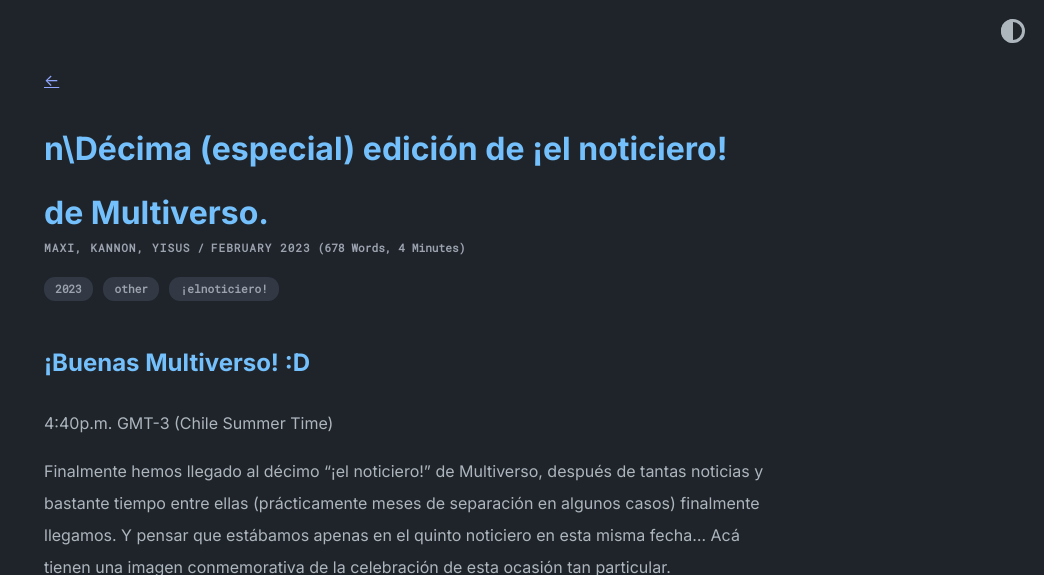
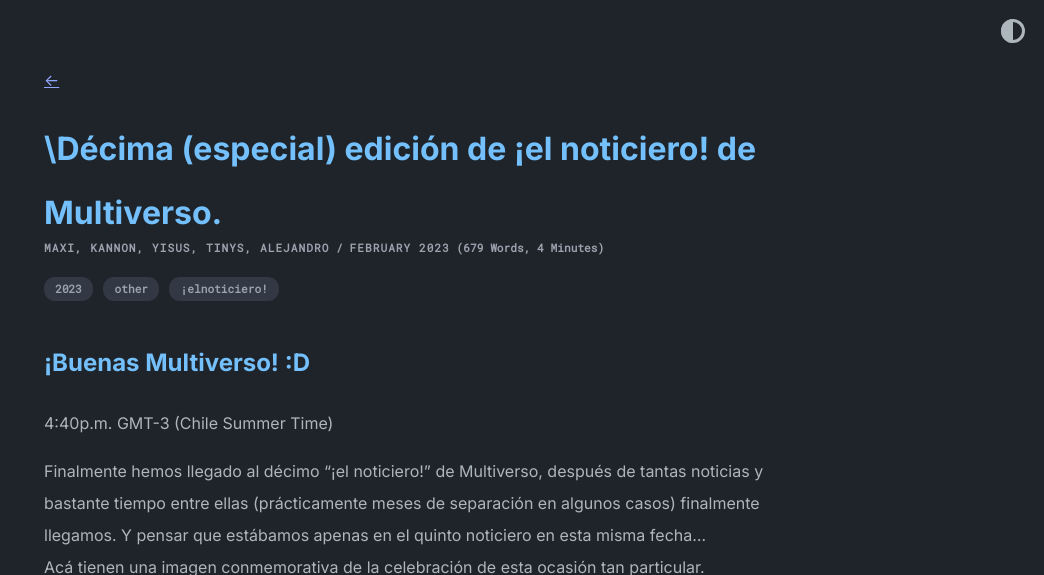
Before and after one commit to fixmyblock/noticiero, a Jekyll site: the page built from _posts/2023-02-14-décima-y-especial-edición-de-elnoticiero-de-multiverso.md, in a window 1280 px wide and 900 px high, cut to the strip 0-575 px from the top of the window. Shown: the whole strip, without its empty margins (236-1280 px from the left). Built offline with Jekyll 4.4.1, drawn with Linux system fonts in a browser that asks for light colours; some of the changed text lies outside the part shown.

```diff
--- a/_config.yml
+++ b/_config.yml
@@ -35,7 +35,7 @@ theme_config:
   home:
     title_projects: Projects
     title_misc_list: Details
-    title_blog: Blog
+    title_blog: Posts
     title_old_projects: Old Projects
 
 soopr:
--- a/_posts/2023-02-14-décima-y-especial-edición-de-elnoticiero-de-multiverso.md
+++ b/_posts/2023-02-14-décima-y-especial-edición-de-elnoticiero-de-multiverso.md
@@ -1,7 +1,7 @@
 ---
 layout: post
-title: n\Décima (especial) edición de ¡el noticiero! de Multiverso.
-author: Maxi, Kannon, Yisus
+title: \Décima (especial) edición de ¡el noticiero! de Multiverso.
+author: Maxi, Kannon, Yisus, Tinys, Alejandro
 tags: [2023, other, ¡elnoticiero!]
 
 ---
@@ -9,9 +9,8 @@ tags: [2023, other, ¡elnoticiero!]
 ## ¡Buenas Multiverso! :D
 4:40p.m. GMT-3 (Chile Summer Time)
 
-Finalmente hemos llegado al décimo "¡el noticiero!" de Multiverso, después de tantas noticias y bastante tiempo entre ellas (prácticamente meses de separación en algunos casos) finalmente llegamos. Y pensar que estábamos apenas en el quinto noticiero en esta misma fecha...
+Finalmente hemos llegado al décimo "¡el noticiero!" de Multiverso, después de tantas noticias y bastante tiempo entre ellas (prácticamente meses de separación en algunos casos) finalmente llegamos. Y pensar que estábamos apenas en el quinto noticiero en esta misma fecha...\
 Acá tienen una imagen conmemorativa de la celebración de esta ocasión tan particular.
-
 
 ![img](website)
 
@@ -76,8 +74,7 @@ Por triste que suene, nadie extrañará a 'Windows 8.1' por su menú de inicio,
 #### Disney’s 100th anniversary
 "El siglo de Disney" así lo podemos catalogar, se celebra un siglo entero de Mickey Mouse estando en el foco, ellos quisieron celebrar a su manera haciendo un montaje:
 > Disney has released a montage to celebrate
--> [montaje de Disney en Twitter](https://twitter.com/CCNCartoonNews/status/1624824351441690626)
-
+-> [montaje de Disney en Twitter](https://twitter.com/CCNCartoonNews/status/1624824351441690626)\
 ![dibujo de Mickey Mouse](https://cdn.discordapp.com/attachments/982836565204148224/1074941549491785748/image.png)
 
 ---
```
Also changed, not shown: other parts of _posts/2023-02-14-décima-y-especial-edición-de-elnoticiero-de-multiverso.md (+1 -2 lines).
